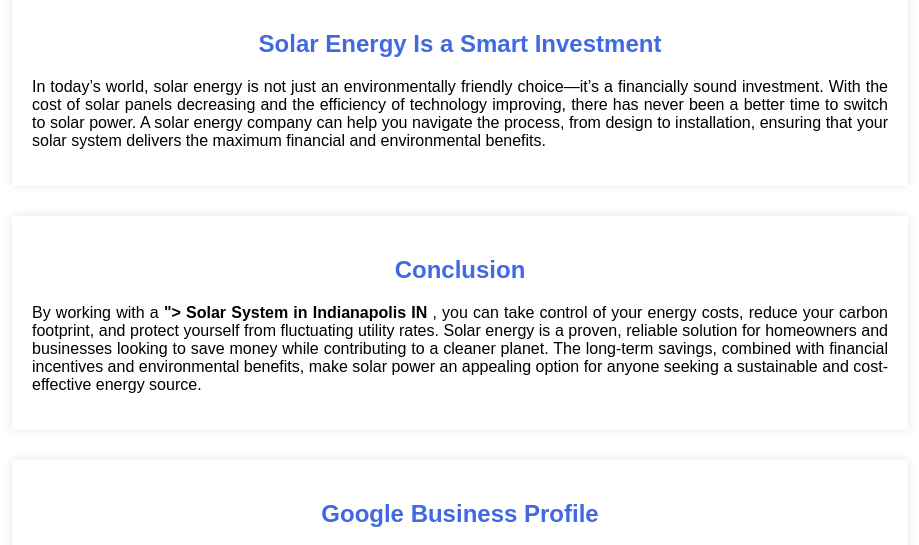
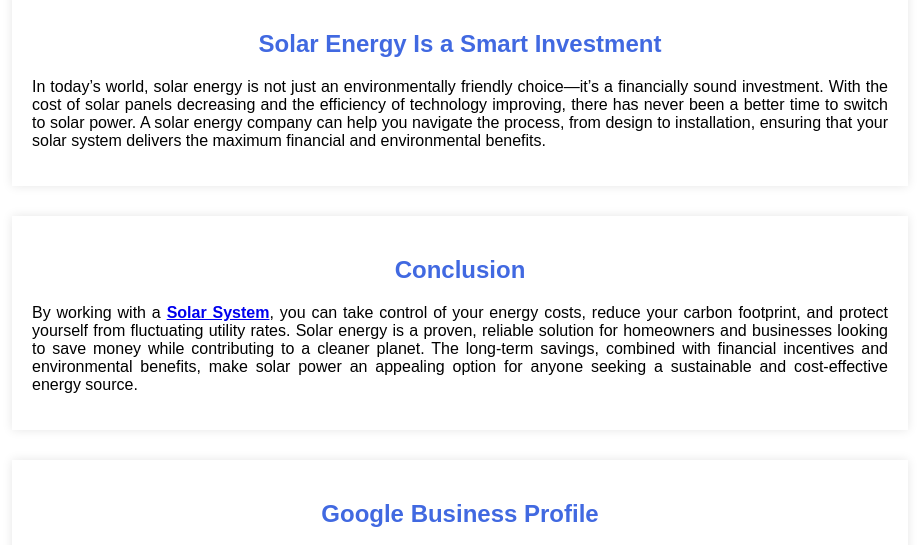
Before and after one commit to indy-solar/solar-system, a plain HTML site: page index.html in a window 1280 px wide. Shown: the part 2403-2948 px from the top of the page, without its empty margins (180-1099 px from the left). Drawn offline with Linux system fonts and the light colour scheme; grey boxes are pictures that could not be loaded.

Commit message:
Update index.html

```diff
--- a/index.html
+++ b/index.html
@@ -108,7 +108,7 @@
 
         <div class="section-box">
             <h2>Conclusion</h2>
-            <p>By working with a <b><a hrefhttp://indysolarsolutions.com/"> "> Solar System in Indianapolis IN </a></b>, you can take control of your energy costs, reduce your carbon footprint, and protect yourself from fluctuating utility rates. Solar energy is a proven, reliable solution for homeowners and businesses looking to save money while contributing to a cleaner planet. The long-term savings, combined with financial incentives and environmental benefits, make solar power an appealing option for anyone seeking a sustainable and cost-effective energy source.</p>
+            <p>By working with a <b><a href=”https://indy-solar.github.io/solar-system//"> Solar System</a></b>, you can take control of your energy costs, reduce your carbon footprint, and protect yourself from fluctuating utility rates. Solar energy is a proven, reliable solution for homeowners and businesses looking to save money while contributing to a cleaner planet. The long-term savings, combined with financial incentives and environmental benefits, make solar power an appealing option for anyone seeking a sustainable and cost-effective energy source.</p>
         </div>
 
         <!-- Google Map Embed Section -->
```
